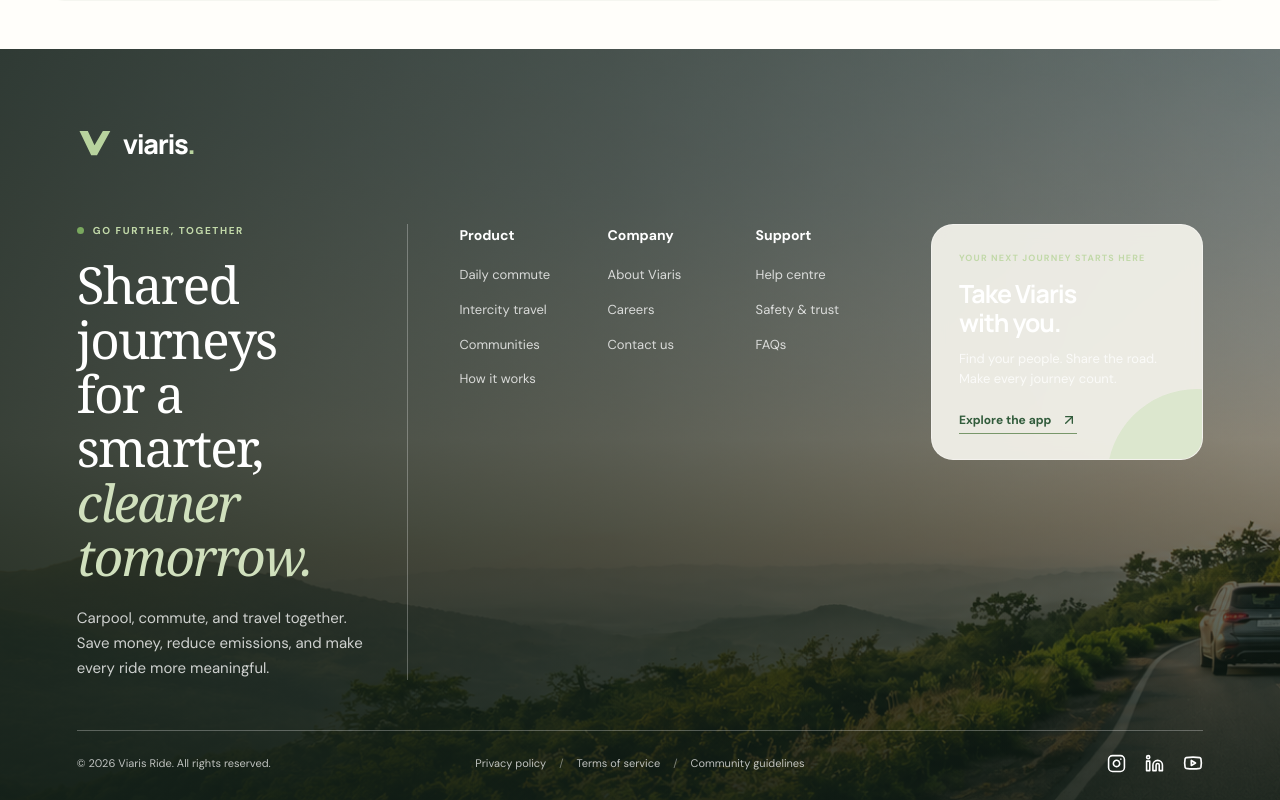
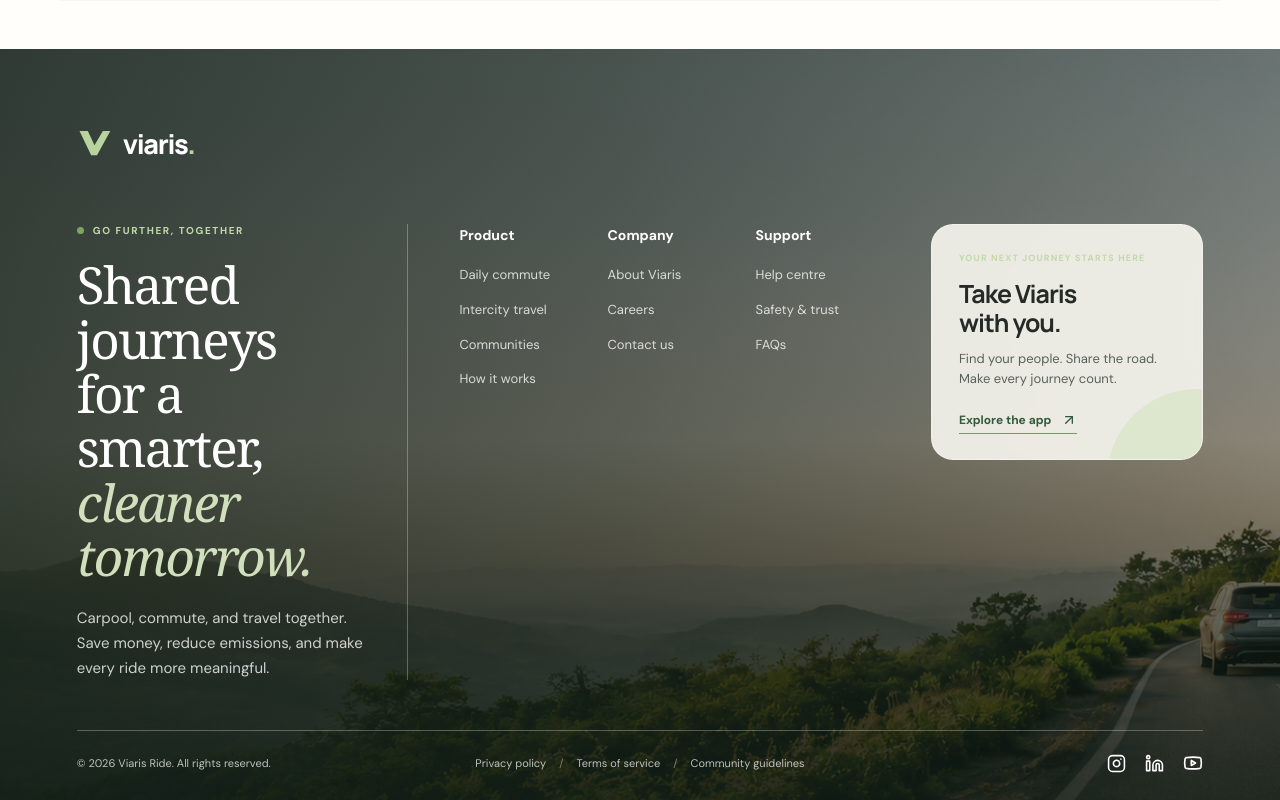
Before and after one commit to Surya8074/viaris-website, a React (Vite) app: page / in a window 1280 px wide. Shown: the part 7713-8513 px from the top of the page. Built offline with nearby package versions, Linux system fonts and the light colour scheme.

Commit message:
Set footer app CTA text to charcoal

```diff
--- a/src/styles/footer.css
+++ b/src/styles/footer.css
@@ -20,8 +20,8 @@
 .vr-footer__app{min-height:218px;padding:27px 27px 25px;border-radius:22px;background:rgba(248,247,239,.91);border:1px solid rgba(255,255,255,.35);backdrop-filter:blur(8px);position:relative;overflow:hidden}
 .vr-footer__app:after{content:"";position:absolute;width:180px;height:180px;right:-85px;bottom:-110px;border-radius:50%;background:#dce7ce}
 .vr-footer__app-kicker{font-size:9px;letter-spacing:.13em;margin-bottom:16px}
-.vr-footer__app h3{position:relative;z-index:1;margin:0;font-family:var(--display);font-size:25px;line-height:1.13;letter-spacing:-1px;font-weight:700}
-.vr-footer__app p{position:relative;z-index:1;max-width:230px;margin:12px 0 19px;color:rgba(255,255,255,.78);font-size:13px;line-height:1.55}
+.vr-footer__app h3{position:relative;z-index:1;margin:0;font-family:var(--display);font-size:25px;line-height:1.13;letter-spacing:-1px;font-weight:700;color:#252a26}
+.vr-footer__app p{position:relative;z-index:1;max-width:230px;margin:12px 0 19px;color:#59615b;font-size:13px;line-height:1.55}
 .vr-footer__app-link{position:relative;z-index:1;display:inline-flex;align-items:center;gap:10px;padding-bottom:5px;border-bottom:1px solid #78976a;color:#315b3b;text-decoration:none;font-size:12px;font-weight:700}
 .vr-footer__bottom{position:relative;z-index:1;display:grid;grid-template-columns:1fr auto 1fr;align-items:center;gap:24px;padding:22px 0 27px;border-top:1px solid rgba(255,255,255,.28);font-size:11px;color:rgba(255,255,255,.72)}
 .vr-footer__copyright{white-space:nowrap}
```
